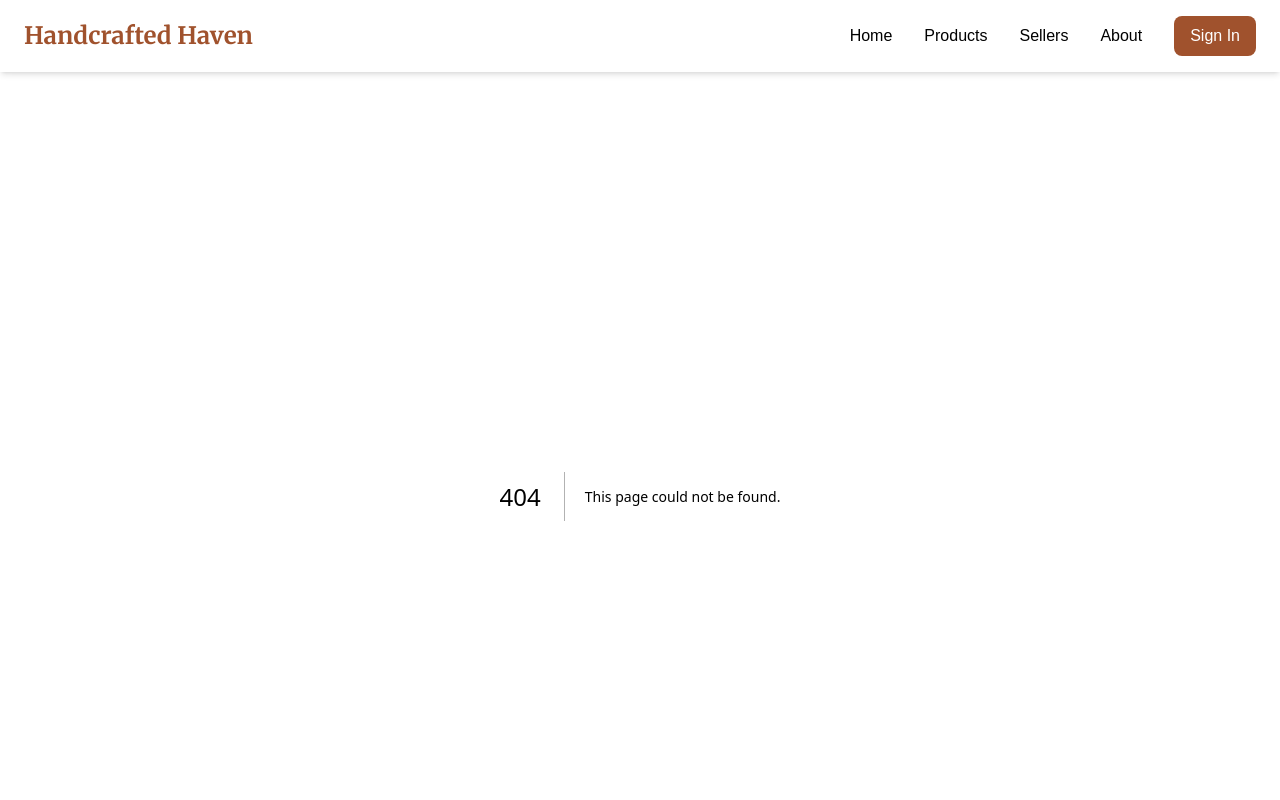
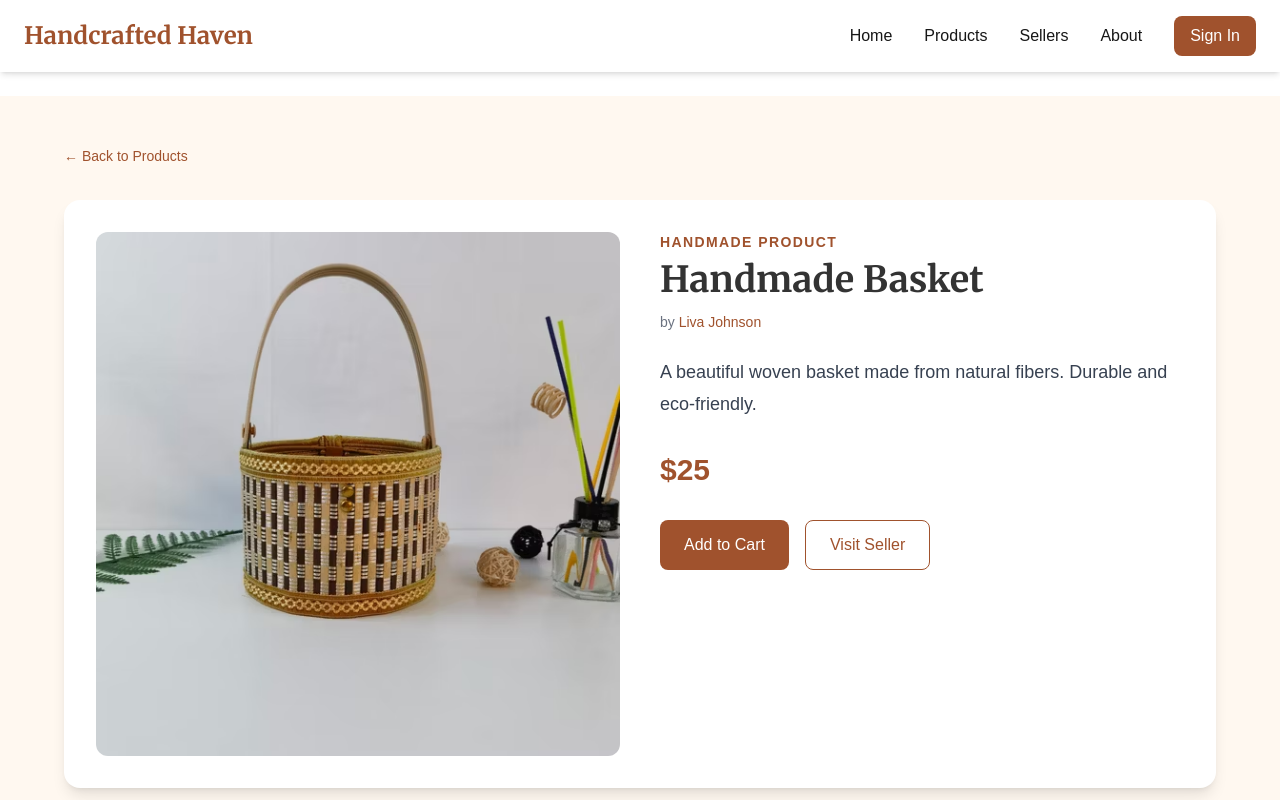
Before and after one commit to mirianukeje/Handcrafted-Haven, a Next.js app in the folder handcrafted-haven/: page /products/1 in a window 1280 px wide. Before the commit this address had no page. Shown: the top 800 px of the page. Built offline with nearby package versions, Linux system fonts and the light colour scheme.

Commit message:
feat: add product details page and connect View buttons across app

```diff
--- /dev/null
+++ b/handcrafted-haven/src/app/products/[id]/page.tsx
@@ -0,0 +1,101 @@
+import Link from "next/link";
+import { getProductById } from "@/data/sellers";
+
+type PageProps = {
+  params: Promise<{
+    id: string;
+  }>;
+};
+
+export default async function ProductDetailsPage({ params }: PageProps) {
+  const { id } = await params;
+  const product = getProductById(id);
+
+  if (!product) {
+    return (
+      <main className="min-h-screen bg-[#FFF8F0] px-6 py-12">
+        <div className="mx-auto max-w-4xl rounded-2xl bg-white p-10 text-center shadow-md">
+          <h1 className="font-serif text-3xl font-bold text-[#A0522D]">
+            Product not found
+          </h1>
+          <p className="mt-3 text-gray-600">
+            The product you are looking for does not exist.
+          </p>
+
+          <Link
+            href="/products"
+            className="mt-6 inline-block rounded-lg bg-[#A0522D] px-5 py-3 text-white transition hover:bg-[#8FBC8F]"
+          >
+            Back to Products
+          </Link>
+        </div>
+      </main>
+    );
+  }
+
+  return (
+    <main className="min-h-screen bg-[#FFF8F0] px-6 py-12">
+      <div className="mx-auto max-w-6xl">
+        <div className="mb-8">
+          <Link
+            href="/products"
+            className="text-sm font-medium text-[#A0522D] hover:underline"
+          >
+            ← Back to Products
+          </Link>
+        </div>
+
+        <div className="grid gap-10 rounded-2xl bg-white p-8 shadow-lg md:grid-cols-2">
+          <div className="overflow-hidden rounded-xl">
+            <img
+              src={product.image}
+              alt={product.title}
+              className="h-full w-full object-cover"
+            />
+          </div>
+
+          <div>
+            <p className="text-sm font-semibold uppercase tracking-widest text-[#A0522D]">
+              Handmade Product
+            </p>
+
+            <h1 className="mt-2 font-serif text-4xl font-bold text-[#333333]">
+              {product.title}
+            </h1>
+
+            <p className="mt-3 text-sm text-gray-500">
+              by{" "}
+              <Link
+                href={`/sellers/${product.sellerUsername}`}
+                className="font-medium text-[#A0522D] hover:underline"
+              >
+                {product.sellerName}
+              </Link>
+            </p>
+
+            <p className="mt-6 text-lg leading-8 text-gray-700">
+              {product.description}
+            </p>
+
+            <p className="mt-8 text-3xl font-bold text-[#A0522D]">
+              ${product.price}
+            </p>
+
+            <div className="mt-8 flex gap-4">
+              <button className="rounded-lg bg-[#A0522D] px-6 py-3 font-medium text-white transition hover:bg-[#8FBC8F]">
+                Add to Cart
+              </button>
+
+              <Link
+                href={`/sellers/${product.sellerUsername}`}
+                className="rounded-lg border border-[#A0522D] px-6 py-3 font-medium text-[#A0522D] transition hover:bg-[#A0522D] hover:text-white"
+              >
+                Visit Seller
+              </Link>
+            </div>
+          </div>
+        </div>
+      </div>
+    </main>
+  );
+}
--- a/handcrafted-haven/src/app/products/page.tsx
+++ b/handcrafted-haven/src/app/products/page.tsx
@@ -1,19 +1,10 @@
-import { sellers } from "@/data/sellers";
+import { allProducts } from "@/data/sellers";
 import ProductCard from "@/components/products/ProductCard";
 
 export default function ProductsPage() {
-  const allProducts = sellers.flatMap((seller) =>
-    seller.products.map((product) => ({
-      ...product,
-      sellerName: seller.name,
-    }))
-  );
-
   return (
     <main className="min-h-screen bg-[#FFF8F0] px-6 py-12">
       <div className="mx-auto max-w-7xl">
-
-        {/* Header */}
         <header className="mb-10">
           <h1 className="font-serif text-4xl font-bold text-[#A0522D]">
             Handcrafted Products
@@ -23,7 +14,6 @@ export default function ProductsPage() {
           </p>
         </header>
 
-        {/* Grid */}
         {allProducts.length === 0 ? (
           <p className="font-sans text-gray-600">
             No products available at the moment.
--- a/handcrafted-haven/src/components/SellerProfile.jsx
+++ b/handcrafted-haven/src/components/SellerProfile.jsx
@@ -87,7 +87,10 @@ export default function SellerProfile({ username }) {
 
           <div className="grid grid-cols-1 gap-6 sm:grid-cols-2 xl:grid-cols-3">
             {seller.products.map((product) => (
-              <ProductCard key={product.id} product={{ ...product, sellerName: seller.name }} />
+              <ProductCard
+                key={product.id}
+                product={{ ...product, sellerName: seller.name }}
+              />
             ))}
           </div>
         </section>
--- a/handcrafted-haven/src/components/products/ProductCard.jsx
+++ b/handcrafted-haven/src/components/products/ProductCard.jsx
@@ -1,3 +1,5 @@
+import Link from "next/link";
+
 export default function ProductCard({ product }) {
   return (
     <article className="overflow-hidden rounded-lg bg-[#F5DEB3] shadow-md transition duration-300 hover:-translate-y-1 hover:shadow-xl">
@@ -8,6 +10,7 @@ export default function ProductCard({ product }) {
           className="h-full w-full object-cover"
         />
       </div>
+
       <div className="p-5">
         <h3 className="font-serif text-lg font-semibold text-[#333333]">
           {product.title}
@@ -19,12 +22,13 @@ export default function ProductCard({ product }) {
           by {product.sellerName}
         </p>
         <div className="mt-4 flex items-center justify-between">
-          <p className="text-xl font-bold text-[#A0522D]">
-            ${product.price}
-          </p>
-          <button className="rounded-lg bg-[#A0522D] px-4 py-2 text-sm font-medium text-white transition hover:bg-[#8FBC8F]">
+          <p className="text-xl font-bold text-[#A0522D]">${product.price}</p>
+          <Link
+            href={`/products/${product.id}`}
+            className="rounded-lg bg-[#A0522D] px-4 py-2 text-sm font-medium text-white transition hover:bg-[#8FBC8F]"
+          >
             View
-          </button>
+          </Link>
         </div>
       </div>
     </article>
--- a/handcrafted-haven/src/data/sellers.js
+++ b/handcrafted-haven/src/data/sellers.js
@@ -28,7 +28,8 @@ export const sellers = [
     username: "shared",
     name: "Shared Lopez",
     bio: "I specialize in handmade crafts.",
-    story:"Crafting has been a part of my life for years. I love creating unique pieces that bring joy to others.",
+    story:
+      "Crafting has been a part of my life for years. I love creating unique pieces that bring joy to others.",
     image: "/serranoprofile.jfif",
     products: [
       {
@@ -53,5 +54,17 @@ export const sellers = [
         image: "/wallet-handmade.jpg",
       },
     ],
-  }
+  },
 ];
+
+export const allProducts = sellers.flatMap((seller) =>
+  seller.products.map((product) => ({
+    ...product,
+    sellerName: seller.name,
+    sellerUsername: seller.username,
+  }))
+);
+
+export function getProductById(id) {
+  return allProducts.find((product) => product.id === Number(id));
+}
```
